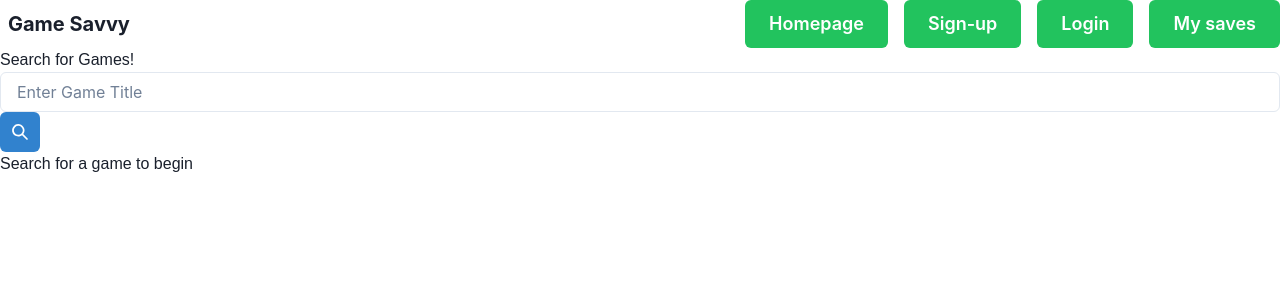
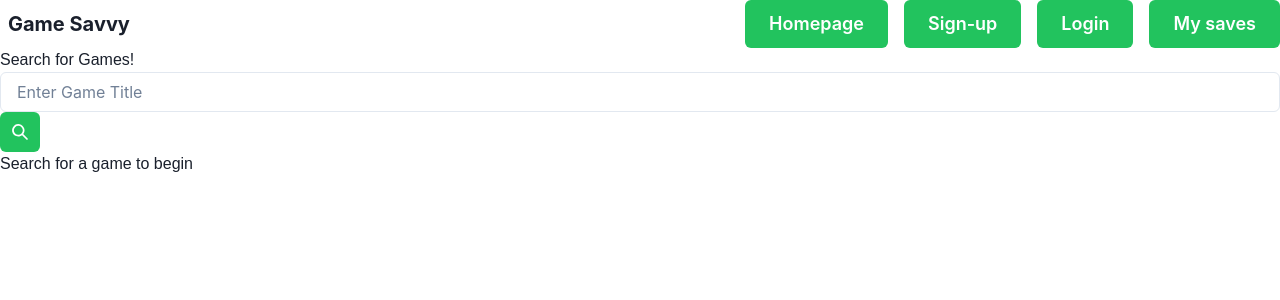
Before and after one commit to Austinma1010/gameSavvy, a React (Vite) app in the folder client/: page / in a window 1280 px wide. Shown: the top 300 px of the page. Built offline with nearby package versions, Linux system fonts and the light colour scheme.

Commit message:
changes to theme

```diff
--- a/client/src/components/NavBar.jsx
+++ b/client/src/components/NavBar.jsx
@@ -1,6 +1,6 @@
 import * as React from "react";
 import { Link } from "react-router-dom";
-import { Heading, Button, ButtonGroup, Flex, Box, Spacer  } from '@chakra-ui/react'
+import { Heading, Button, ButtonGroup, Flex, Box, Spacer } from '@chakra-ui/react'
 
 const Navbar = () => {
 
--- a/client/src/pages/Search.jsx
+++ b/client/src/pages/Search.jsx
@@ -88,7 +88,7 @@ const SearchGames = (props) => {
                 />
                 <IconButton
                 type='submit'
-                colorScheme='blue'
+                colorScheme='whatsapp'
                 aria-label='Search database'
                 icon={<SearchIcon />}
                 />
```
